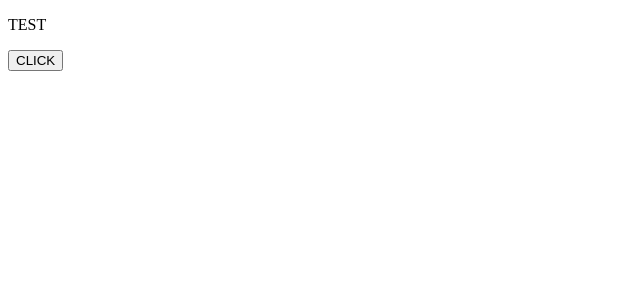
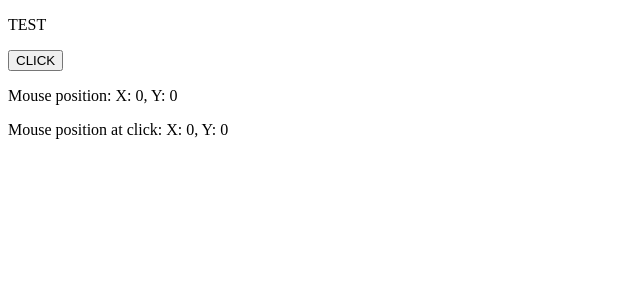
Before and after one commit to malarium/hooksy, a React (Create React App) app: page / in a window 1280 px wide. Shown: the top 300 px of the page, without its empty margins (0-640 px from the left). Built offline with nearby package versions, Linux system fonts and the light colour scheme.

Commit message:
Mouse hooks

```diff
--- a/src/App.tsx
+++ b/src/App.tsx
@@ -1,4 +1,6 @@
 import React, { MutableRefObject } from "react";
+import useCursorPosition from "./lib/useCursorPosition";
+import useCursorStaticPosition from "./lib/useCursorStaticPosition";
 import useDifference from "./lib/useDifference";
 import useGetDimensions from "./lib/useGetDimensions";
 import useOnMount from "./lib/useOnMount";
@@ -24,6 +26,8 @@ function App() {
   const array1: number[] = [1, 2, 3, 4, 5, 6, 7];
   const array2: number[] = [1, 2, 3, 4, 5, 6, 7, 8, 9, 0];
   const arraysDifference: number[] = useDifference(array1, array2);
+  const { x, y } = useCursorPosition();
+  const { x: staticX, y: staticY } = useCursorStaticPosition();
 
   const sampleArrayOfStringsSorted =
     useSortAplhabetically(sampleArrayOfStrings);
@@ -48,6 +52,8 @@ function App() {
       <button ref={button} onClick={useGetButtonDimensions}>
         CLICK
       </button>
+      <p>{`Mouse position: X: ${x}, Y: ${y}`}</p>
+      <p>{`Mouse position at click: X: ${staticX}, Y: ${staticY}`}</p>
     </div>
   );
 }
--- /dev/null
+++ b/src/lib/useCursorPosition.ts
@@ -0,0 +1,19 @@
+import { useEffect, useState } from "react";
+
+const useCursorPosition = () => {
+  const [mousePosition, setMousePosition] = useState({ x: 0, y: 0 });
+
+  const updateMousePosition = (ev: { clientX: number; clientY: number }) => {
+    setMousePosition({ x: ev.clientX, y: ev.clientY });
+  };
+
+  useEffect(() => {
+    window.addEventListener("mousemove", updateMousePosition);
+
+    return () => window.removeEventListener("mousemove", updateMousePosition);
+  }, []);
+
+  return mousePosition;
+};
+
+export default useCursorPosition;
--- /dev/null
+++ b/src/lib/useCursorStaticPosition.ts
@@ -0,0 +1,19 @@
+import { useEffect, useState } from "react";
+
+const useCursorStaticPosition = () => {
+  const [mousePosition, setMousePosition] = useState({ x: 0, y: 0 });
+
+  const updateMousePosition = (ev: { clientX: number; clientY: number }) => {
+    setMousePosition({ x: ev.clientX, y: ev.clientY });
+  };
+
+  useEffect(() => {
+    window.addEventListener("click", updateMousePosition);
+
+    return () => window.removeEventListener("mousemove", updateMousePosition);
+  }, []);
+
+  return mousePosition;
+};
+
+export default useCursorStaticPosition;
--- a/src/lib/useDifference.ts
+++ b/src/lib/useDifference.ts
@@ -1,5 +1,4 @@
 const useDifference = (arr1: any[], arr2: any[]) => {
-  // const diffArr: any[] = [];
   return arr1
     .filter((x) => !arr2.includes(x))
     .concat(arr2.filter((x) => !arr1.includes(x)));
```
Also changed, not shown: 1 other file (tests, documents, lock files or other folders).
